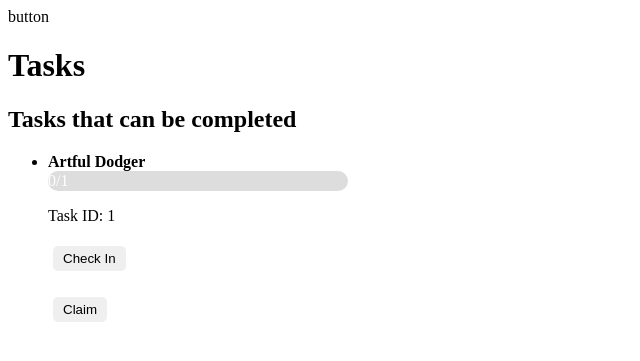
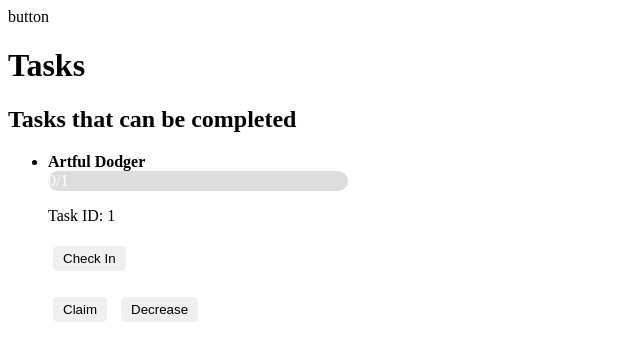
Before and after one commit to FinnGos/Group-Engineering-Project, a Django app: page /tasks/ in a window 1280 px wide. Shown: the top 361 px of the page, without its empty margins (0-640 px from the left). Run offline with Django 4.2, Linux system fonts and the light colour scheme; data comes from the database, SQL or seed files in the repository; both versions use the stored data as it was after the commit.

Commit message:
Added a decrease button just for testing

```diff
--- a/SustainableApplication/tasks/templates/tasks.html
+++ b/SustainableApplication/tasks/templates/tasks.html
@@ -56,6 +56,12 @@ button{% load static %}
         >
           Claim
         </button>
+        <button
+          class="btn btn-warning"
+          onclick="updateProgress({{ task.id }}, 'decrease')"
+        >
+          Decrease
+        </button>
       </li>
       {% endfor %}
     </ul>
```
Also changed, not shown: SustainableApplication/db.sqlite3.
